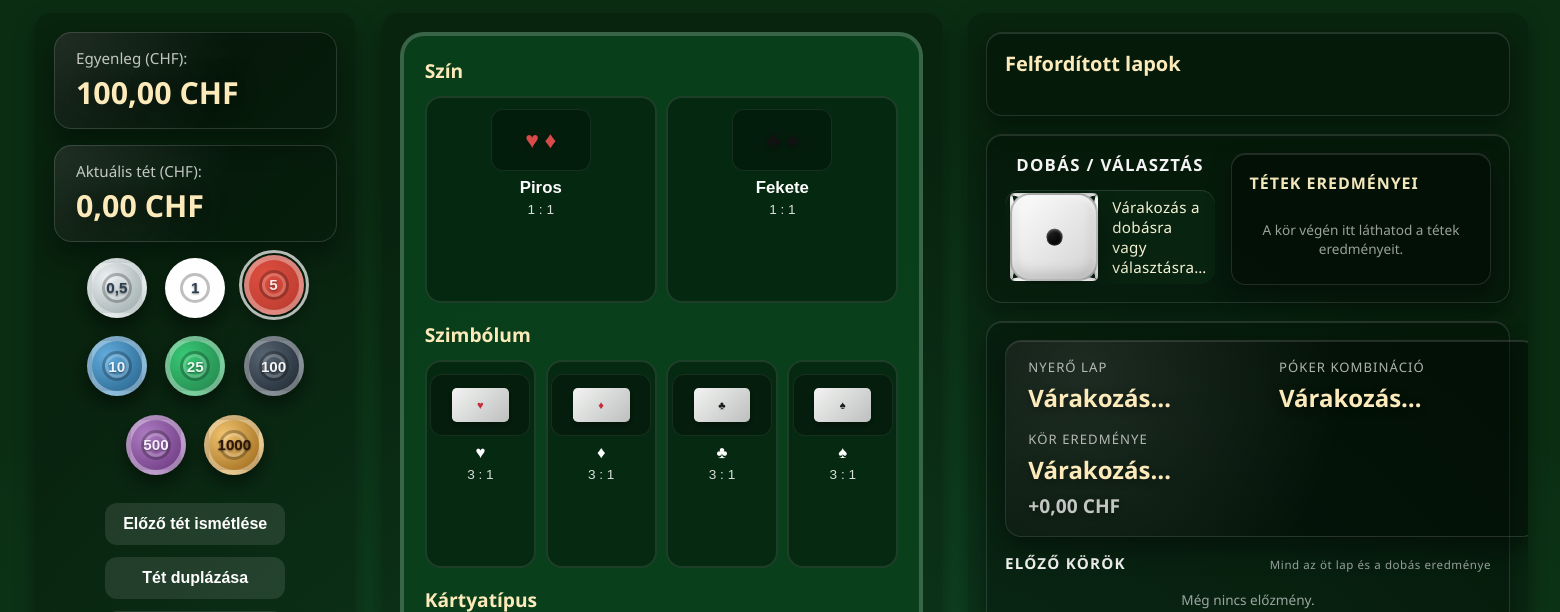
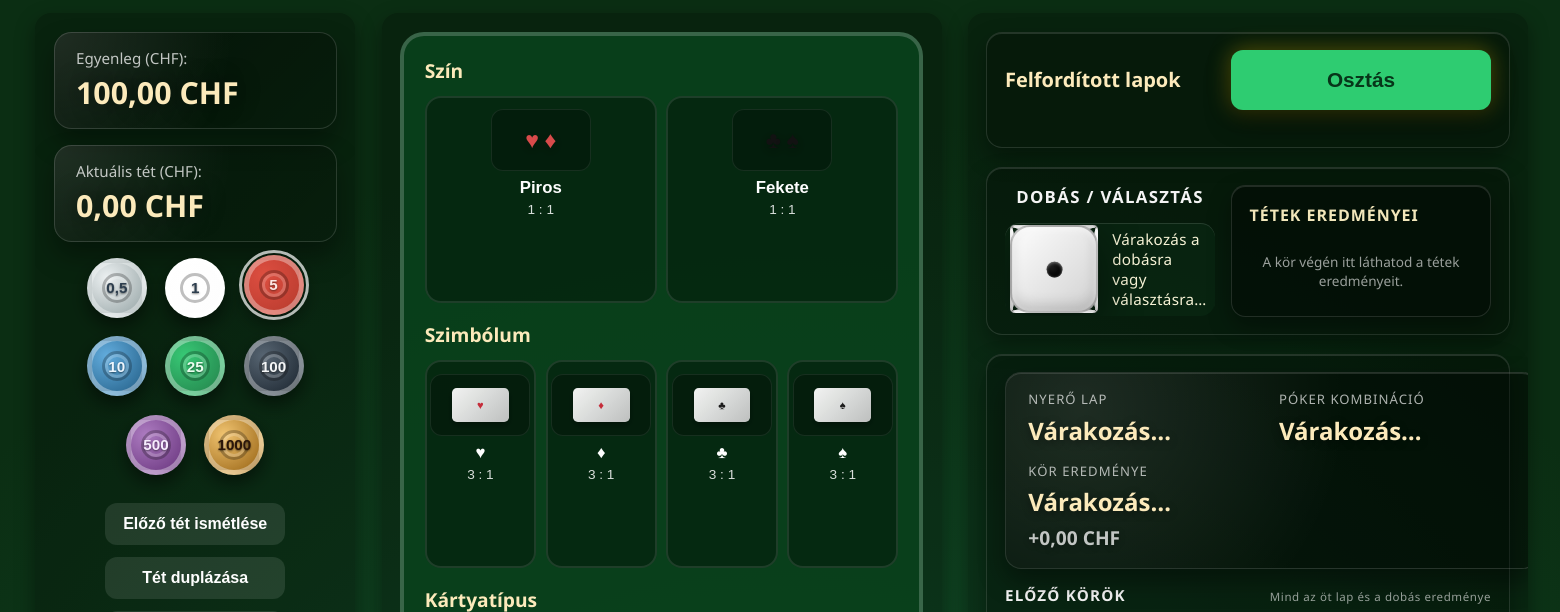
Before and after one commit to D4rkylle/test, a PHP site: page /card_betting_game.html in a window 1560 px wide. Shown: the part 129-741 px from the top of the page. Run offline with PHP 8.4, Linux system fonts and the light colour scheme.

Commit message:
Relocate deal button beside revealed cards

```diff
--- a/card_betting_game.html
+++ b/card_betting_game.html
@@ -1328,14 +1328,15 @@
             </div>
           </div>
         </div>
-        <div class="table-actions">
-          <button id="deal-button" class="primary" data-i18n="actions.deal">Osztás</button>
-        </div>
+
       </section>
       <section class="results-panel">
         <section class="results-cards" aria-live="polite">
           <div class="results-cards__header">
             <h2 data-i18n="results.cardsTitle">Felfordított lapok</h2>
+            <div class="results-cards__actions">
+              <button id="deal-button" class="primary" data-i18n="actions.deal">Osztás</button>
+            </div>
           </div>
           <div class="results-cards__body">
             <div id="cards-container" class="cards-container"></div>
--- a/css/card_betting_game.css
+++ b/css/card_betting_game.css
@@ -1796,23 +1796,30 @@ body.settings-open {
   overflow-y: auto;
 }
 
-.table-actions {
-  margin-top: clamp(0.75rem, 1.5vh, 1rem);
-  display: flex;
-  justify-content: center;
-}
-
-.table-actions .primary {
+.results-cards__header {
+  display: flex;
+  flex-wrap: wrap;
+  align-items: center;
+  justify-content: space-between;
+  gap: clamp(0.8rem, 1.4vw, 1.25rem);
+}
+
+.results-cards__actions {
+  display: flex;
+  align-items: center;
+  margin-left: auto;
+}
+
+.results-cards__actions .primary {
   min-width: clamp(200px, 18vw, 260px);
   font-size: clamp(1.1rem, 1.8vw, 1.3rem);
   padding: clamp(0.85rem, 1.6vh, 1.1rem) clamp(1.8rem, 3vw, 2.4rem);
   box-shadow: 0 12px 26px rgba(0, 0, 0, 0.45), 0 0 22px rgba(255, 215, 0, 0.35);
   position: relative;
-  z-index: 300;
   overflow: hidden;
 }
 
-.table-actions .primary::after {
+.results-cards__actions .primary::after {
   content: "";
   position: absolute;
   inset: 0;
@@ -1822,8 +1829,8 @@ body.settings-open {
   transition: opacity 0.3s ease;
 }
 
-.table-actions .primary:hover::after,
-.table-actions .primary:focus-visible::after {
+.results-cards__actions .primary:hover::after,
+.results-cards__actions .primary:focus-visible::after {
   opacity: 1;
 }
 
```
